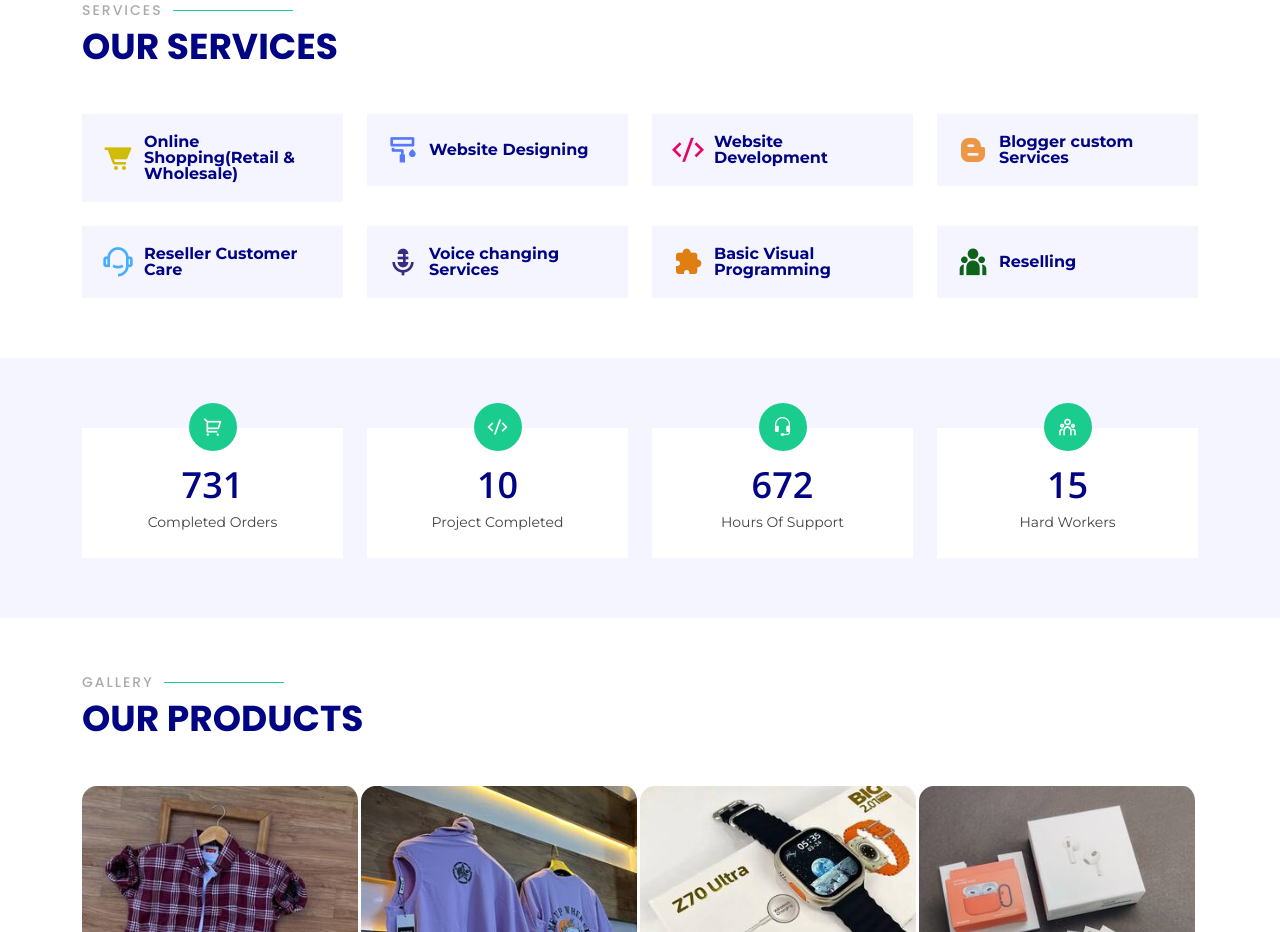
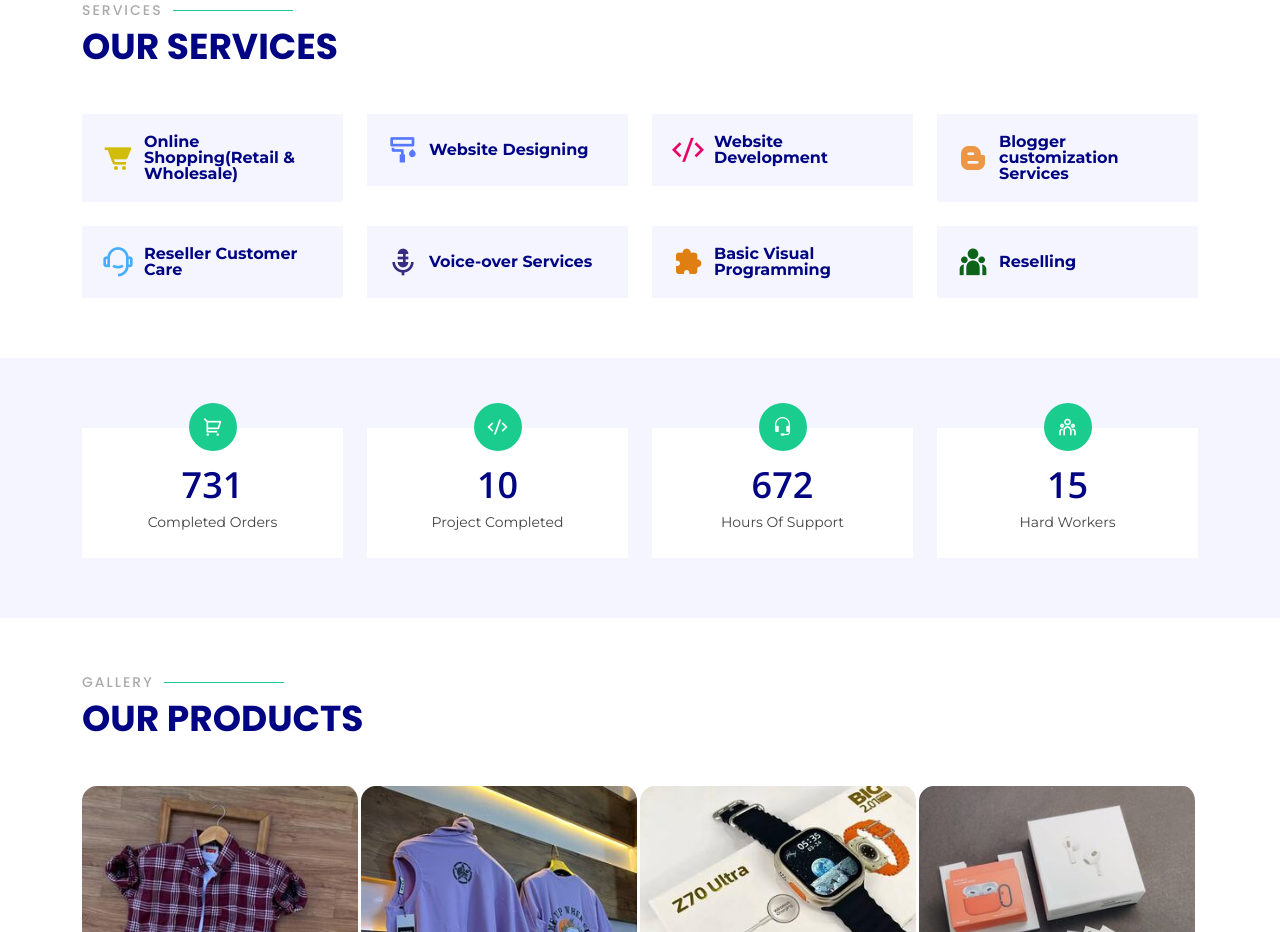
Before and after one commit to Aswinpallembil/xpanova, a plain HTML site: page index.html in a window 1280 px wide. Shown: the part 1520-2452 px from the top of the page. Drawn offline with nearby package versions, Linux system fonts and the light colour scheme.

Commit message:
Update index.html

```diff
--- a/index.html
+++ b/index.html
@@ -179,7 +179,7 @@
           <div class="col-lg-3 col-md-4 mt-4 mt-lg-0">
             <div class="icon-box" data-aos="zoom-in" data-aos-delay="200">
               <i class='bx bxl-blogger' style="color: #ed9746;"></i>
-              <h3><a href="">Blogger custom Services</a></h3>
+              <h3><a href="">Blogger customization Services</a></h3>
             </div>
           </div>
           <div class="col-lg-3 col-md-4 mt-4">
@@ -197,7 +197,7 @@
           <div class="col-lg-3 col-md-4 mt-4">
             <div class="icon-box" data-aos="zoom-in" data-aos-delay="350">
               <i class='bx bxs-microphone-alt' style="color: #372d80;"></i>
-              <h3><a href="/voice-cloning-terms&conditions.html">Voice changing Services</a></h3>
+              <h3><a href="/voice-cloning-terms&conditions.html">Voice-over Services</a></h3>
             </div>
           </div>
           <!-- <div class="col-lg-3 col-md-4 mt-4">
```
